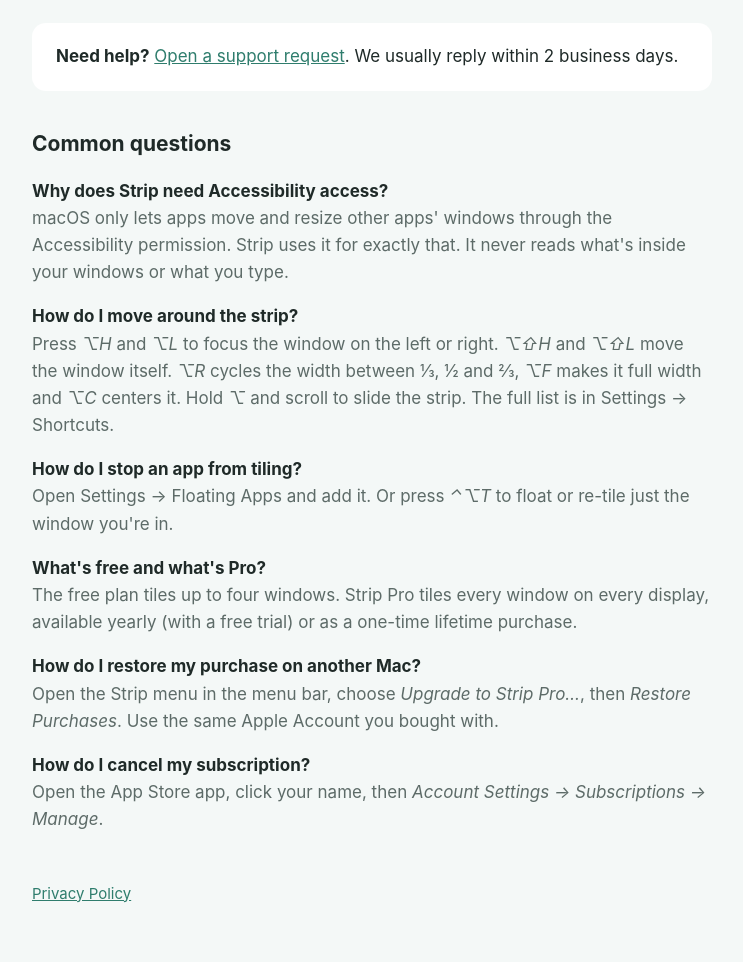
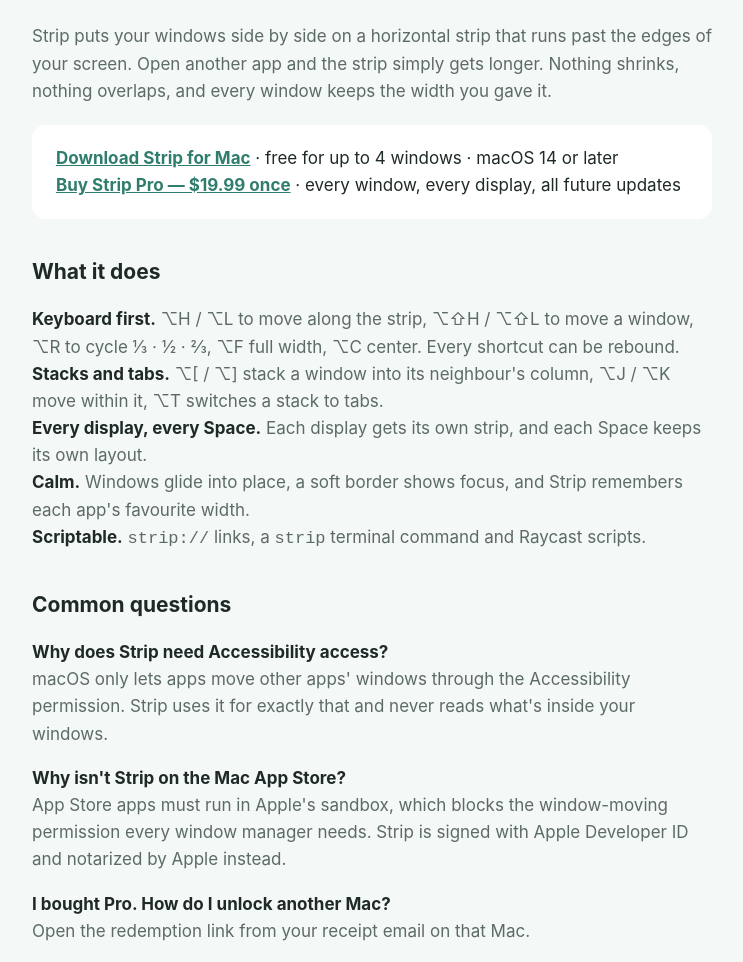
Before and after one commit to mdalishanali/strip-app, a plain HTML site: page index.html in a window 1280 px wide. Shown: the part 135-1097 px from the top of the page, without its empty margins (268-1011 px from the left). Drawn offline with Linux system fonts and the light colour scheme.

Commit message:
Download + buy page, terms of sale, Mac App Store FAQ

```diff
--- a/index.html
+++ b/index.html
@@ -1,13 +1,20 @@
 <!doctype html><html lang="en"><head><meta charset="utf-8"><meta name="viewport" content="width=device-width,initial-scale=1">
-<title>Strip Support</title><link rel="stylesheet" href="style.css"></head><body><main>
-<header><img src="icon.png" alt=""><div><h1>Strip</h1><p style="margin:0">A scrolling window manager for your Mac.</p></div></header>
+<title>Strip — Scrolling window manager for Mac</title><meta name="description" content="Your windows on an endless strip. A scrolling, tiling window manager for macOS.">
+<link rel="stylesheet" href="style.css"></head><body><main>
+<header><img src="icon.png" alt=""><div><h1>Strip</h1><p style="margin:0">Your windows, on an endless strip.</p></div></header>
+<p>Strip puts your windows side by side on a horizontal strip that runs past the edges of your screen. Open another app and the strip simply gets longer. Nothing shrinks, nothing overlaps, and every window keeps the width you gave it.</p>
+<div class="card"><strong><a href="https://github.com/mdalishanali/strip-app/releases/latest/download/Strip.dmg">Download Strip for Mac</a></strong> · free for up to 4 windows · macOS 14 or later<br>
+<strong><a href="https://pay.rev.cat/dktqooegvsjioeul/">Buy Strip Pro — $19.99 once</a></strong> · every window, every display, all future updates</div>
+<h2>What it does</h2>
+<p><strong>Keyboard first.</strong> ⌥H / ⌥L to move along the strip, ⌥⇧H / ⌥⇧L to move a window, ⌥R to cycle ⅓ · ½ · ⅔, ⌥F full width, ⌥C center. Every shortcut can be rebound.<br>
+<strong>Stacks and tabs.</strong> ⌥[ / ⌥] stack a window into its neighbour's column, ⌥J / ⌥K move within it, ⌥T switches a stack to tabs.<br>
+<strong>Every display, every Space.</strong> Each display gets its own strip, and each Space keeps its own layout.<br>
+<strong>Calm.</strong> Windows glide into place, a soft border shows focus, and Strip remembers each app's favourite width.<br>
+<strong>Scriptable.</strong> <code>strip://</code> links, a <code>strip</code> terminal command and Raycast scripts.</p>
+<h2>Common questions</h2>
+<p><strong>Why does Strip need Accessibility access?</strong><br>macOS only lets apps move other apps' windows through the Accessibility permission. Strip uses it for exactly that and never reads what's inside your windows.</p>
+<p><strong>Why isn't Strip on the Mac App Store?</strong><br>App Store apps must run in Apple's sandbox, which blocks the window-moving permission every window manager needs. Strip is signed with Apple Developer ID and notarized by Apple instead.</p>
+<p><strong>I bought Pro. How do I unlock another Mac?</strong><br>Open the redemption link from your receipt email on that Mac.</p>
 <div class="card"><strong>Need help?</strong> <a href="https://github.com/mdalishanali/strip-app/issues/new">Open a support request</a>. We usually reply within 2 business days.</div>
-<h2>Common questions</h2>
-<p><strong>Why does Strip need Accessibility access?</strong><br>macOS only lets apps move and resize other apps' windows through the Accessibility permission. Strip uses it for exactly that. It never reads what's inside your windows or what you type.</p>
-<p><strong>How do I move around the strip?</strong><br>Press <em>⌥H</em> and <em>⌥L</em> to focus the window on the left or right. <em>⌥⇧H</em> and <em>⌥⇧L</em> move the window itself. <em>⌥R</em> cycles the width between ⅓, ½ and ⅔, <em>⌥F</em> makes it full width and <em>⌥C</em> centers it. Hold <em>⌥</em> and scroll to slide the strip. The full list is in Settings → Shortcuts.</p>
-<p><strong>How do I stop an app from tiling?</strong><br>Open Settings → Floating Apps and add it. Or press <em>⌃⌥T</em> to float or re-tile just the window you're in.</p>
-<p><strong>What's free and what's Pro?</strong><br>The free plan tiles up to four windows. Strip Pro tiles every window on every display, available yearly (with a free trial) or as a one-time lifetime purchase.</p>
-<p><strong>How do I restore my purchase on another Mac?</strong><br>Open the Strip menu in the menu bar, choose <em>Upgrade to Strip Pro…</em>, then <em>Restore Purchases</em>. Use the same Apple Account you bought with.</p>
-<p><strong>How do I cancel my subscription?</strong><br>Open the App Store app, click your name, then <em>Account Settings → Subscriptions → Manage</em>.</p>
-<nav><a href="privacy.html">Privacy Policy</a></nav>
+<nav><a href="privacy.html">Privacy Policy</a> · <a href="terms.html">Terms</a></nav>
 </main></body></html>
```
Also changed, not shown: privacy.html (+1 -1 lines), terms.html (added, +17 -0 lines).
